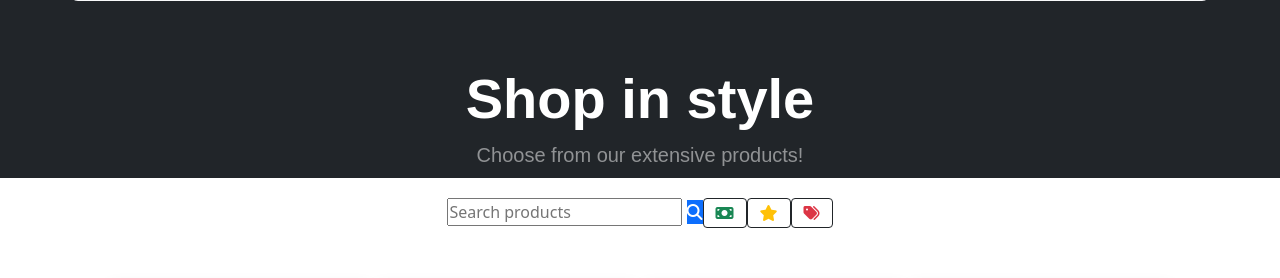
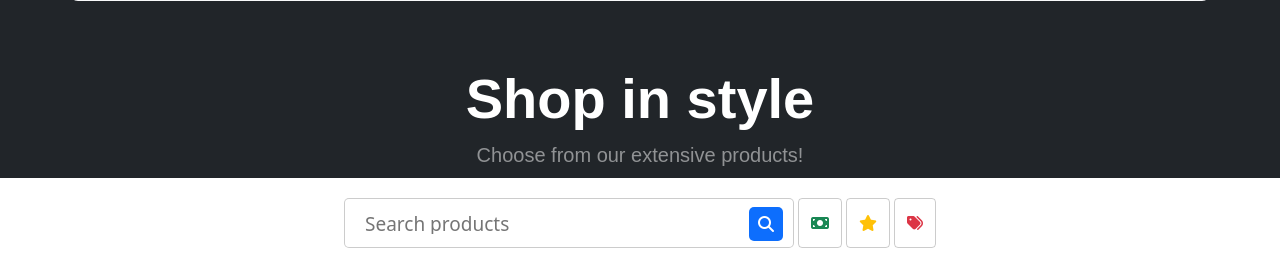
Before and after one commit to Noah-Samawi/ci-swag, a Django app: page /products/ in a window 1280 px wide. Shown: the part 73-351 px from the top of the page. Run offline with Django 3.2, Linux system fonts and the light colour scheme; data comes from the database, SQL or seed files in the repository; parts of the project's set-up code (start-up, migrations or seed data) failed here and were passed over; some libraries are stand-ins or nearby versions.

Commit message:
Improve styling of searchbar #25

```diff
--- a/static/css/base.css
+++ b/static/css/base.css
@@ -25,7 +25,7 @@ body {
   min-height: 100vh;
 }
 
-/* Theming for similar custom bootstrap styles */
+/* CUSTOM BOOTSTRAP INLINE THEMES */
 
 .bg-orange {
   background: var(--primary-orange);
@@ -60,6 +60,7 @@ body {
 }
 
 /* NAVIGATION BAR */
+
 .nav-container {
   padding-top: 0.25rem;
   padding-bottom: 1rem;
@@ -80,7 +81,7 @@ body {
   height: 60px;
 }
 
-/* AllAuth Forms */
+/* ALLAUTH FORMS */
 
 .login,
 .signup {
@@ -101,3 +102,64 @@ body {
 .cardbody-color {
   background-color: #ebf2fa;
 }
+
+/* SEARCHBAR */
+
+.search-container {
+  max-width: 600px;
+  gap: 0.25rem;
+}
+
+.search-container button {
+  border: 1px solid rgba(0, 0, 0, 0.2);
+  flex: 1;
+}
+
+.search {
+  width: 100%;
+  margin-bottom: auto;
+  height: 50px;
+  background-color: #fff;
+  padding: 10px;
+  border-radius: 5px;
+  border: 1px solid rgba(0, 0, 0, 0.2);
+}
+
+.search-input {
+  color: white;
+  border: 0;
+  outline: 0;
+  background: none;
+  width: 0;
+  margin-top: 5px;
+  caret-color: transparent;
+  line-height: 20px;
+  transition: width 0.4s linear;
+  min-width: 250px;
+}
+
+.search .search-input {
+  padding: 0 10px;
+  width: 100%;
+  caret-color: #536bf6;
+  font-size: 19px;
+  font-weight: 300;
+  color: black;
+  transition: width 0.4s linear;
+}
+
+.search-icon {
+  height: 34px;
+  width: 34px;
+  float: right;
+  display: flex;
+  justify-content: center;
+  align-items: center;
+  bottom: 30px;
+  position: relative;
+  border-radius: 5px;
+}
+
+.search-icon:hover {
+  color: #fff !important;
+}
```
